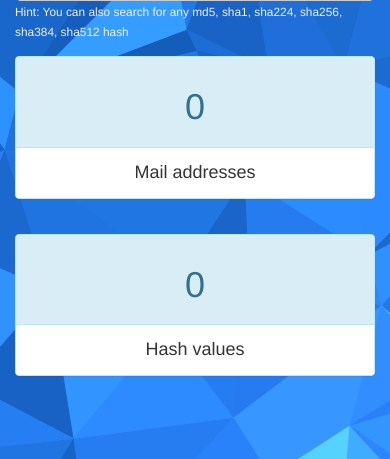
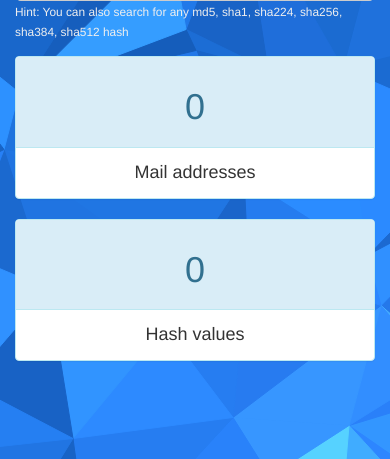
Before and after one commit to p3t3r67x0/leakz, a Flask app: page / in a window 390 px wide. Shown: the part 198-657 px from the top of the page. Run offline with Flask 2, Linux system fonts and the light colour scheme; data that the repository does not hold is empty; some libraries are stand-ins or nearby versions.

Commit message:
removed class from count info

```diff
--- a/templates/home.html
+++ b/templates/home.html
@@ -29,7 +29,7 @@
 					{% endif %}
 				</div>
 				{% include "result.html" %} {% if alert_visible %}
-				<div class="col-xs-12 col-md-offset-2 col-sm-6  col-md-4 upanddown">
+				<div class="col-xs-12 col-md-offset-2 col-sm-6 col-md-4">
 					<div class="panel status panel-info">
 						<div class="panel-heading">
 							<h1 class="text-center">{{ amount_mails }}</h1>
```
